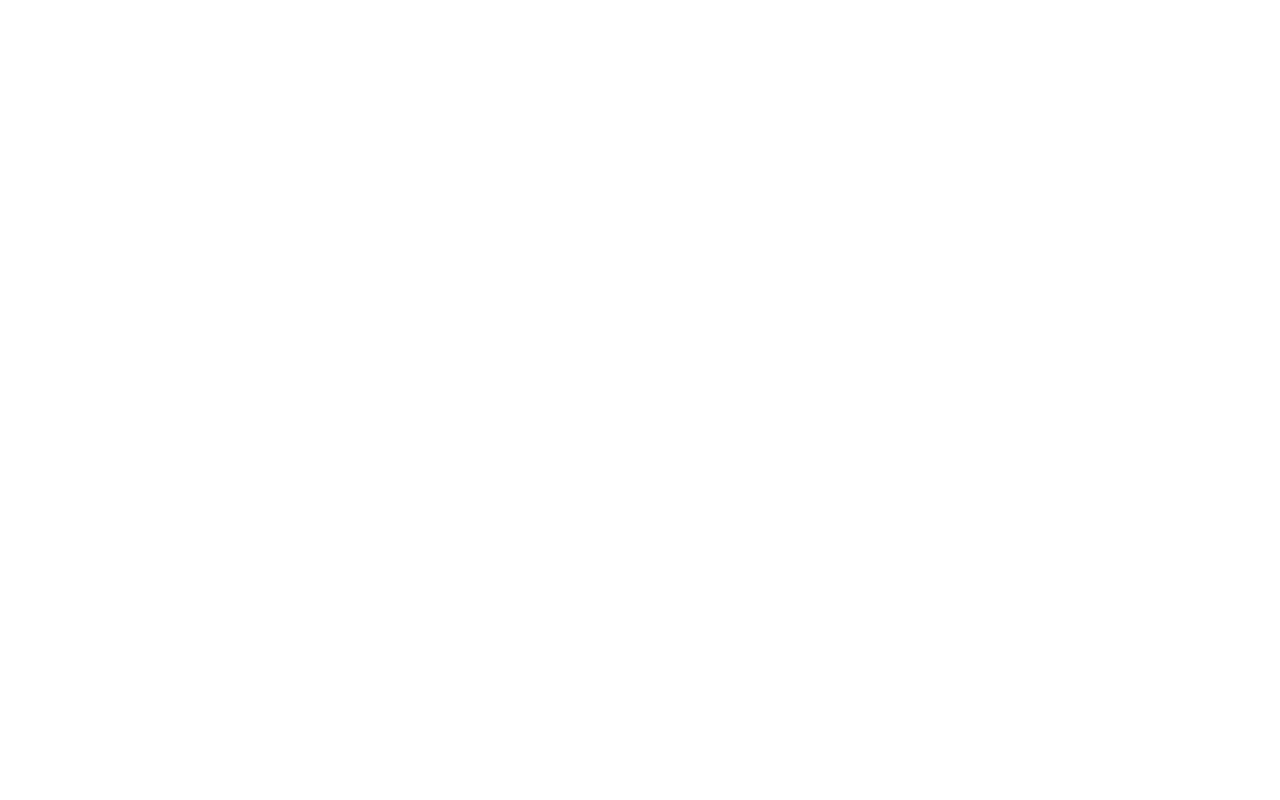
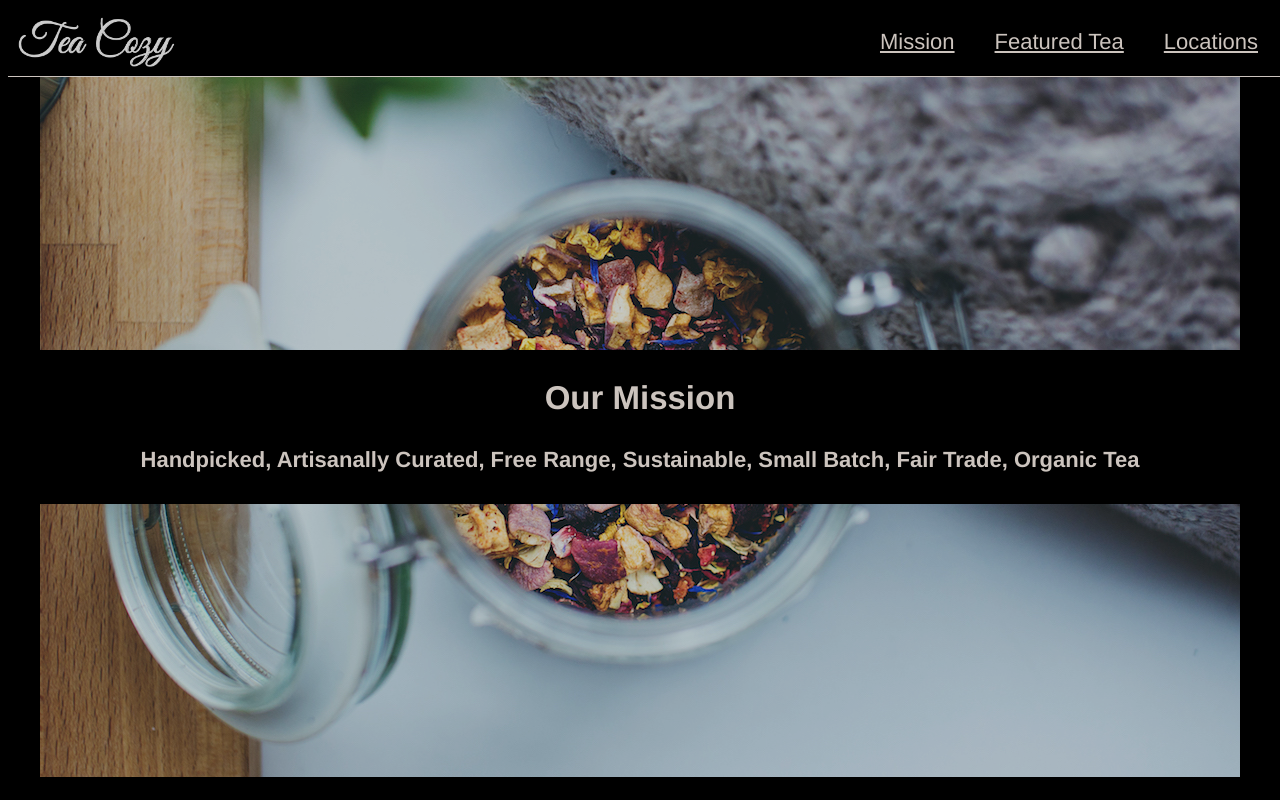
Before and after one commit to pariyar360/Tea-Cozy-Website, a plain HTML site: page index.html in a window 1280 px wide. Drawn offline with Linux system fonts and the light colour scheme.

Commit message:
nav bar and header added

```diff
--- a/index.html
+++ b/index.html
@@ -4,6 +4,23 @@
     <meta charset="UTF-8" />
     <meta name="viewport" content="width=device-width, initial-scale=1.0" />
     <title>Tea Cozy</title>
+    <link rel="stylesheet" href="./resources/style.css" />
   </head>
-  <body></body>
+  <body>
+    <nav>
+      <img src="./resources/images/logo.png" alt="Tea Cozy" class="logo" />
+
+      <ul class="nav-bar">
+        <li><a href="#">Mission</a></li>
+        <li><a href="#">Featured Tea</a></li>
+        <li><a href="#">Locations</a></li>
+      </ul>
+    </nav>
+    <header>
+      <div class="header-description">
+        <h2>Our Mission</h2>
+        <h4>Handpicked, Artisanally Curated, Free Range, Sustainable, Small Batch, Fair Trade, Organic Tea</Small></h4>
+      </div>
+    </header>
+  </body>
 </html>
--- a/resources/style.css
+++ b/resources/style.css
@@ -1,3 +1,66 @@
 * {
   box-sizing: border-box;
 }
+
+body {
+  font-family: Helvetica;
+  font-size: 22px;
+  color: seashell;
+  background-color: black;
+  opacity: 0.8;
+  text-align: center;
+}
+
+nav {
+  display: flex;
+  align-items: center;
+  justify-content: space-between;
+  position: fixed;
+  padding: 10px;
+  width: 100%;
+  height: 69px;
+  border-bottom: 1px solid seashell;
+  z-index: 100;
+}
+
+.nav-bar {
+  list-style-type: none;
+  display: flex;
+}
+
+.nav-bar li {
+  padding: 10px;
+  margin: 0 10px;
+}
+
+.nav-bar li a {
+  color: seashell;
+}
+
+a:hover {
+  opacity: 0.6;
+  transition: all 150ms ease-in;
+}
+
+.logo {
+  height: 50px;
+  cursor: pointer;
+}
+
+/* header */
+header {
+  background-image: url("./images/mission-background.jpg");
+  background-position: center;
+  position: relative;
+  top: 69px;
+  height: 700px;
+  align-content: center;
+  max-width: 1200px;
+  width: 100%;
+  margin: 0 auto;
+}
+
+.header-description {
+  background-color: black;
+  padding: 2px;
+}
```
Also changed, not shown: resources/images/berryblitz.jpg (added), resources/images/donut.jpg (added), resources/images/locations-background.jpg (added), resources/images/logo.png (added), resources/images/mission-background.jpg (added), resources/images/myrtle-ave.jpg (added), resources/images/spiced-rum.jpg (added), 2 other files.
